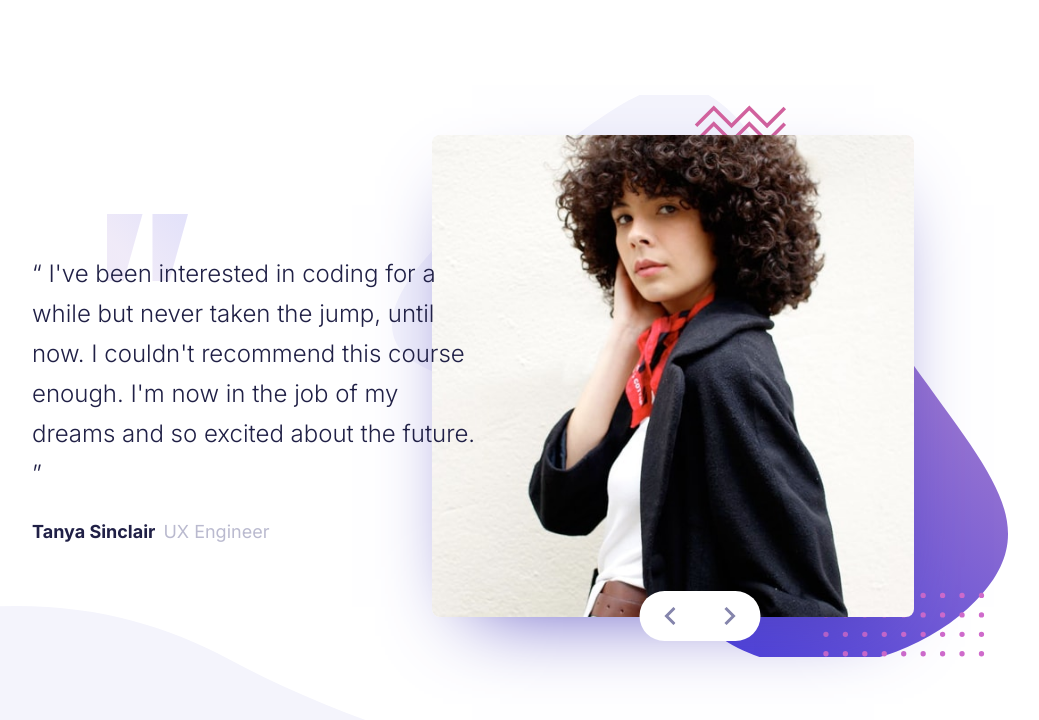
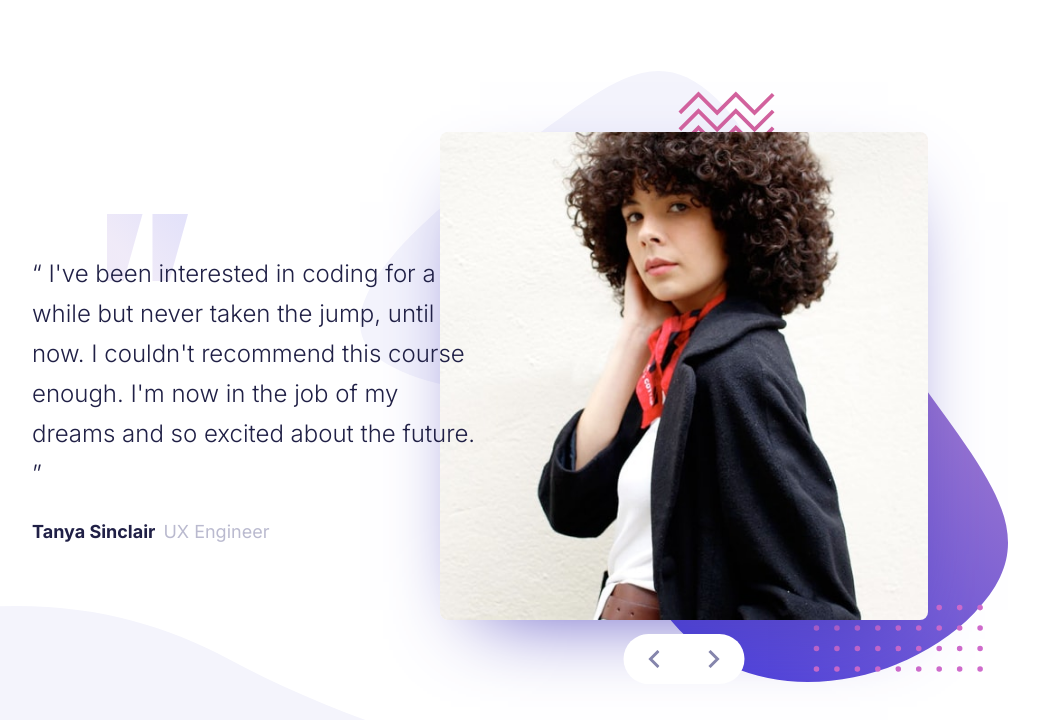
Before and after one commit to MarziaJalili/coding-bootcamp-testimonials-slider, a React (Vite) app: page / in a window 1280 px wide. Shown: the top 720 px of the page, without its empty margins (120-1159 px from the left). Built offline with nearby package versions, Linux system fonts and the light colour scheme.

Commit message:
fixed the overflow!

```diff
--- a/src/App.jsx
+++ b/src/App.jsx
@@ -16,11 +16,11 @@ function App() {
     "
     >
       <article className="flex flex-col space-y-12 container mx-auto px-6 md:flex-row-reverse items-center lg:max-w-5xl">
-        <section className="relative bg-[url(../public/pattern-bg.svg)] p-10 bg-no-repeat bg-position-[center] bg-size-[100%] md:-ml-22">
+        <section className="relative bg-[url(../public/pattern-bg.svg)] p-10 bg-no-repeat bg-position-[center] bg-size-[100%] md:-ml-22 lg:-ml-30 lg:p-20">
           {/* user image */}
 
           <img
-            className="rounded-lg shadow-[0_30px_80px_-40px_hsl(245,50%,49%)] lg:w-[90%]"
+            className="rounded-lg shadow-[0_30px_80px_-40px_hsl(245,50%,49%)]"
             src={item.img.src}
             alt={item.img.alt}
           />
```
